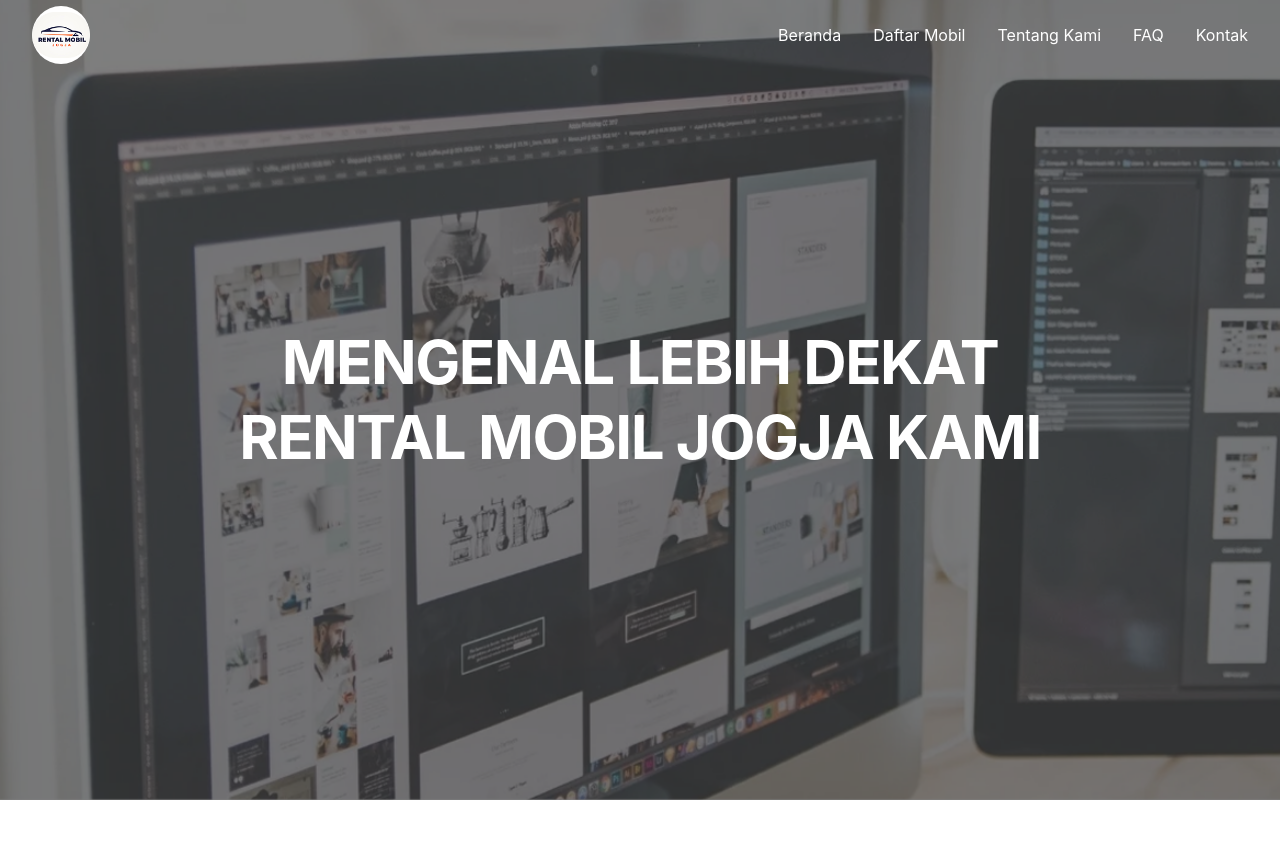
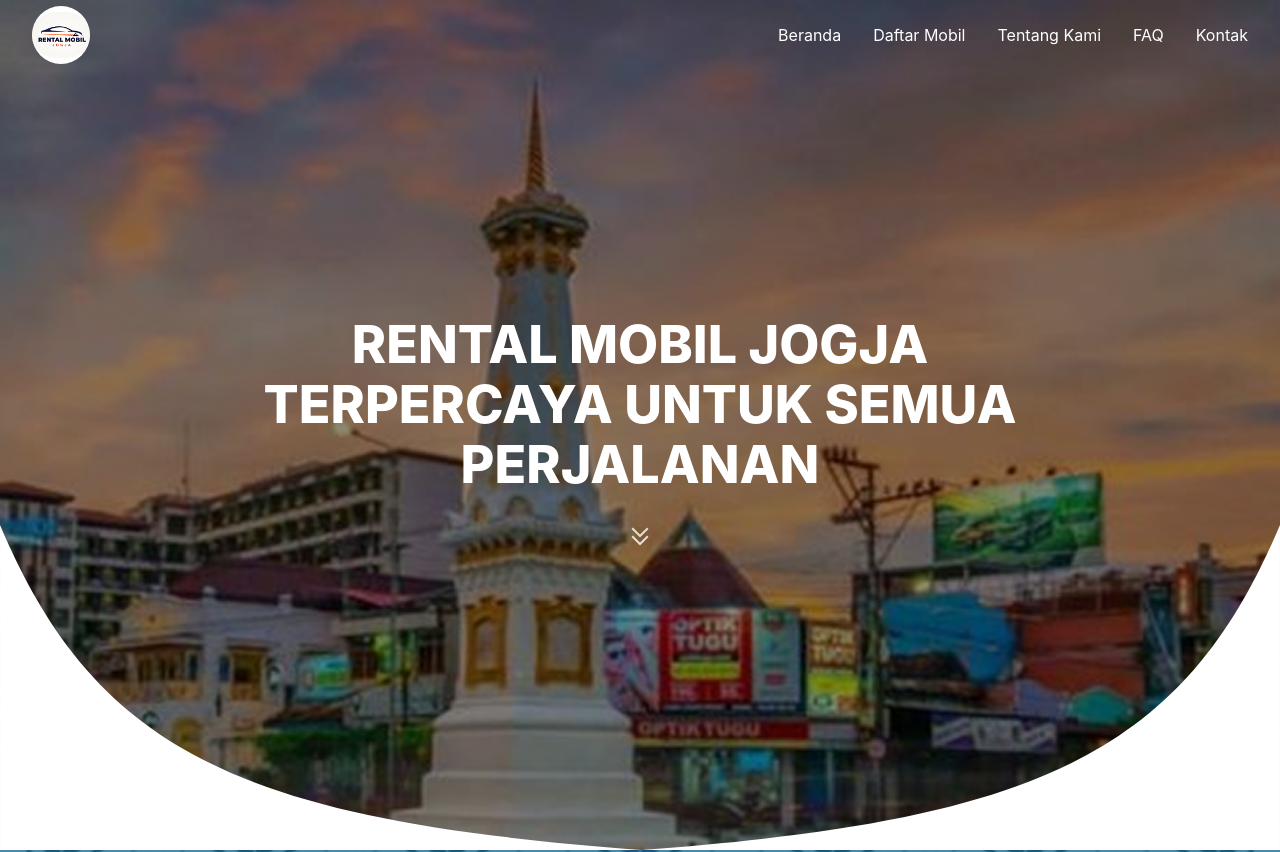
Before and after one commit to maulanaa121/Rental-Mobil-Jogja, a React (Vite) app: page / in a window 1280 px wide. Shown: the top 852 px of the page. Built offline with nearby package versions, Linux system fonts and the light colour scheme.

Commit message:
fix:HomePages repair to Beranda Pages

```diff
--- a/src/App.jsx
+++ b/src/App.jsx
@@ -1,13 +1,12 @@
 import { BrowserRouter, Routes, Route } from "react-router-dom";
-
-import Home from "./components/Home/Home";
 import DaftarMobil from "./components/DaftarMobil/DaftarMobil";
+import Beranda from "./components/Pages/Beranda";
 
 function App() {
   return (
     <BrowserRouter>
       <Routes>
-        <Route path="/" element={<Home />} />
+        <Route path="/" element={<Beranda />} />
         <Route path="/daftar-mobil" element={<DaftarMobil />} />
       </Routes>
     </BrowserRouter>
--- a/src/components/HeroDaftarMobil/HeroDaftarMobil.jsx
+++ b/src/components/Beranda/HeroBeranda.jsx
@@ -3,7 +3,7 @@ import React from "react";
 import HeroImage from "../../assets/hero-daftar-mobil.png";
 import Curve from "../../assets/curve.svg";
 
-const HeroDaftarMobil = () => {
+const HeroBeranda = () => {
     return (
         <section className="relative h-[500px] w-full overflow-hidden sm:h-[560px] lg:h-[850px]">
 
@@ -69,4 +69,4 @@ const HeroDaftarMobil = () => {
     );
 };
 
-export default HeroDaftarMobil;
+export default HeroBeranda;
--- a/src/components/DaftarMobil/DaftarMobil.jsx
+++ b/src/components/DaftarMobil/DaftarMobil.jsx
@@ -1,7 +1,7 @@
 import React from 'react'
 import Navbar from '../Navbar/Navbar'
 import Footer from '../Footer/Footer'
-import HeroDaftarMobil from '../HeroDaftarMobil/HeroDaftarMobil'
+import HeroDaftarMobil from '../Beranda/HeroBeranda'
 import Keunggulan from '../Keunggulan/Keunggulan'
 import MobilUnggulan from '../MobilUnggulan/MobilUnggulan'
 import Bersiaplah from '../Bersiaplah/Bersiaplah'
--- /dev/null
+++ b/src/components/Pages/Beranda.jsx
@@ -0,0 +1,18 @@
+import Navbar from "../Navbar/Navbar";
+import Hero from "../Hero/Hero";
+import About from "../About/About";
+import VisiMisi from "../VisiMisi/VisiMisi";
+import Footer from "../Footer/Footer";
+import HeroBeranda from "../Beranda/HeroBeranda";
+
+const Beranda = () => {
+    return (
+        <>
+            <Navbar />
+            <HeroBeranda/>
+            <Footer/>
+        </>
+    );
+};
+
+export default Beranda;
--- /dev/null
+++ b/src/components/Pages/TentangKami.jsx
@@ -0,0 +1,19 @@
+import Navbar from "../Navbar/Navbar";
+import Hero from "../Hero/Hero";
+import About from "../About/About";
+import VisiMisi from "../VisiMisi/VisiMisi";
+import Footer from "../Footer/Footer";
+
+const TentangKami = () => {
+    return (
+        <>
+            <Navbar />
+            <Hero />
+            <About/>
+            <VisiMisi/>
+            <Footer/>
+        </>
+    );
+};
+
+export default TentangKami;
```
